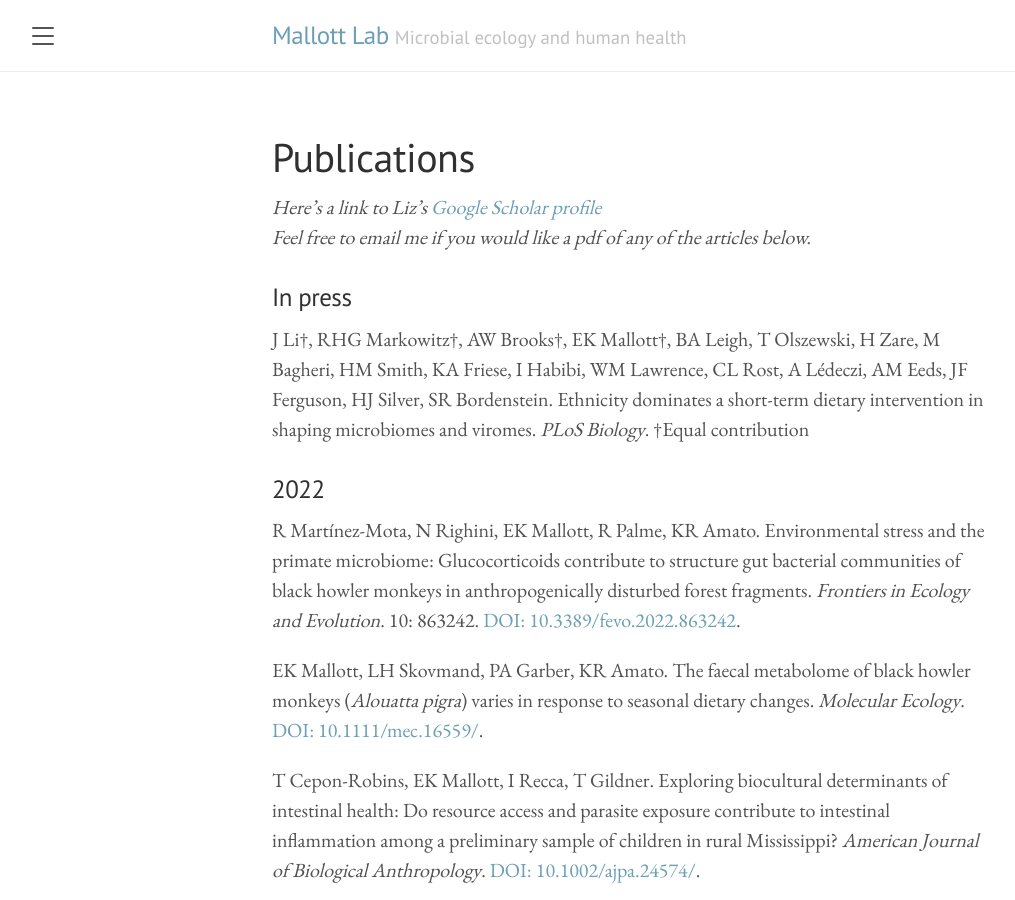
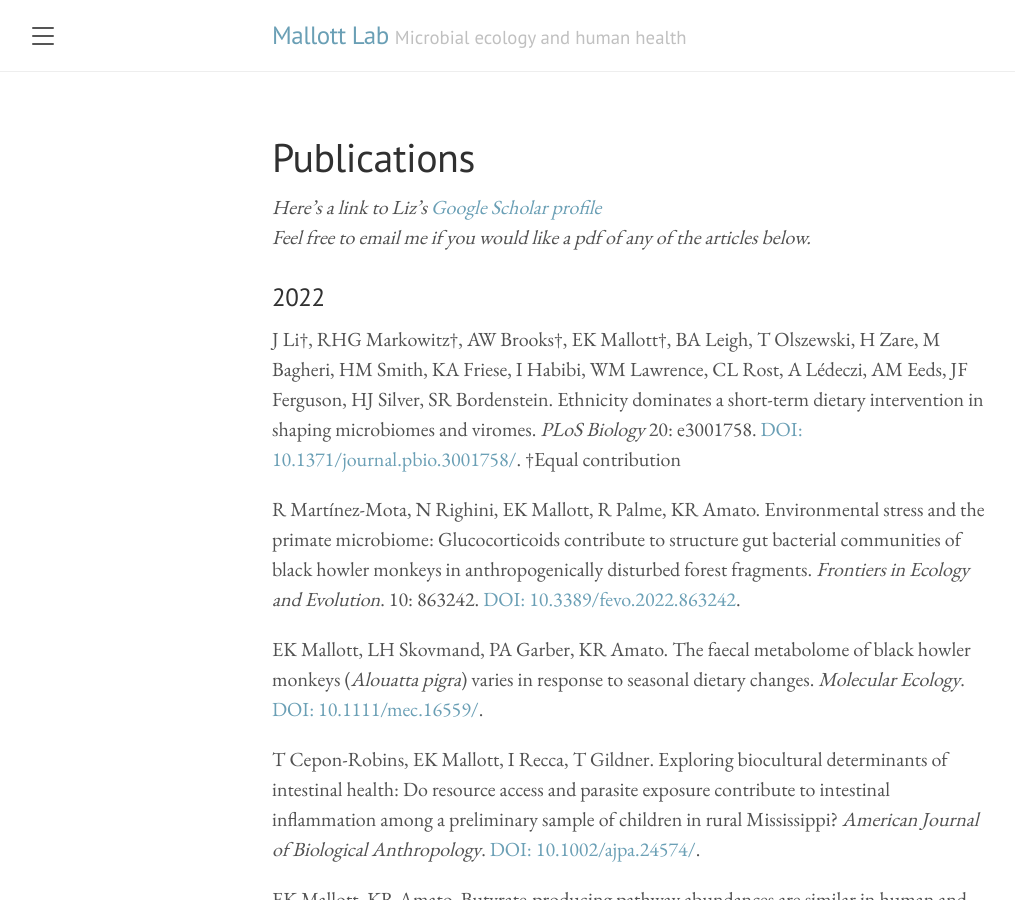
Before and after one commit to Mallott-Lab/Mallott-Lab.github.io, a Jekyll site: the page built from publications.md, in a window 1280 px wide and 900 px high. Shown: the whole window, without its empty margins (8-1023 px from the left). Built offline with Jekyll 4.4.1, drawn with Linux system fonts in a browser that asks for light colours.

Commit message:
update pubs

```diff
--- a/publications.md
+++ b/publications.md
@@ -5,11 +5,9 @@
 *Here's a link to Liz's [Google Scholar profile](https://scholar.google.com/citations?user=lfXDRVcAAAAJ&hl=en)*
 *Feel free to email me if you would like a pdf of any of the articles below.*
 
-### In press
+### 2022
 
-J Li†, RHG Markowitz†, AW Brooks†, EK Mallott†, BA Leigh, T Olszewski, H Zare, M Bagheri, HM Smith, KA Friese, I Habibi, WM Lawrence, CL Rost, A Lédeczi, AM Eeds, JF Ferguson, HJ Silver, SR Bordenstein. Ethnicity dominates a short-term dietary intervention in shaping microbiomes and viromes. *PLoS Biology*. †Equal contribution
-
-### 2022
+J Li†, RHG Markowitz†, AW Brooks†, EK Mallott†, BA Leigh, T Olszewski, H Zare, M Bagheri, HM Smith, KA Friese, I Habibi, WM Lawrence, CL Rost, A Lédeczi, AM Eeds, JF Ferguson, HJ Silver, SR Bordenstein. Ethnicity dominates a short-term dietary intervention in shaping microbiomes and viromes. *PLoS Biology* 20: e3001758. [DOI: 10.1371/journal.pbio.3001758/](https://doi.org/10.1371/journal.pbio.3001758). †Equal contribution
 
 R Martínez-Mota, N Righini, EK Mallott, R Palme, KR Amato. Environmental stress and the primate microbiome: Glucocorticoids contribute to structure gut bacterial communities of black howler monkeys in anthropogenically disturbed forest fragments. *Frontiers in Ecology and Evolution*. 10: 863242. [DOI: 10.3389/fevo.2022.863242](https://doi.org/10.3389/fevo.2022.863242).
 
```
Also changed, not shown: 3 other files.
